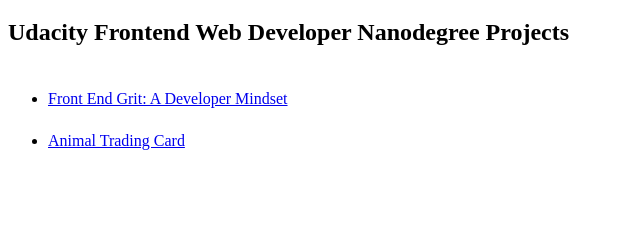
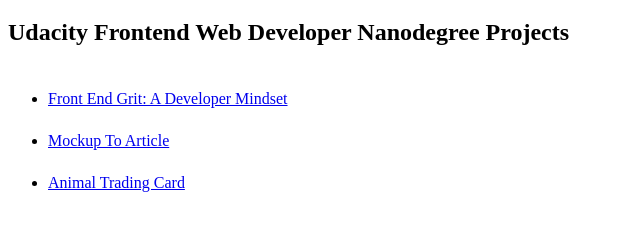
Before and after one commit to carltonwin8/carltonwin8, a plain HTML site: page index.html in a window 1280 px wide. Shown: the part 61-292 px from the top of the page, without its empty margins (0-640 px from the left). Drawn offline with Linux system fonts and the light colour scheme.

Commit message:
feat: add link for mock to article project

```diff
--- a/index.html
+++ b/index.html
@@ -10,6 +10,7 @@
     <h2>Udacity Frontend Web Developer Nanodegree Projects</h2>
 	<ul>
 	  <li><a href="fewdProject1">Front End Grit: A Developer Mindset</a></li>
+	  <li><a href="fwed-mockup-to-article">Mockup To Article</a></li>
 	  <li><a href="fewd-animal-card/card.html">Animal Trading Card</a></li>
 	</ul>
   </body>
```
Also changed, not shown: 1 other file.
